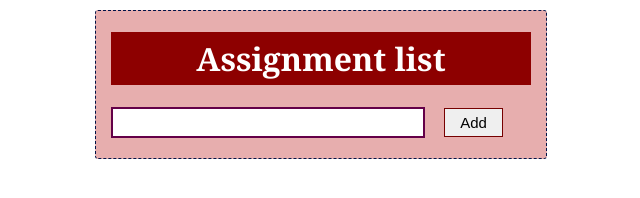
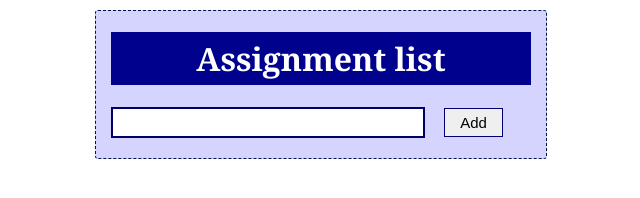
Before and after one commit to AutomatedArjane/todo_app_project, a website: page front_side/index.html in a window 1280 px wide. Shown: the whole page, without its empty margins (319-959 px from the left). Drawn offline with Linux system fonts and the light colour scheme.

Commit message:
Updated colours

```diff
--- a/front_side/styles.css
+++ b/front_side/styles.css
@@ -4,7 +4,7 @@ body {
 
   #container {
     width: 420px;
-    background-color:rgb(231, 174, 174);
+    background-color:rgb(212, 212, 255);
     border-radius: 3px;
     padding: 0px 15px 0px 15px;
     margin: 10px auto;
@@ -12,7 +12,7 @@ body {
   }
 
   h1 {
-    background-color: rgb(141, 0, 0);
+    background-color: rgb(0, 2, 141);
     text-align: center;
     color: white;
     padding: 5px;
@@ -24,14 +24,14 @@ body {
   }
 
   input[type=text] {
-    border: 2px solid #640048;
+    border: 2px solid rgb(0, 0, 100);
     padding: 5px;
     width: 300px;
     font-size: 15px;
   }
 
   button {
-    border: 1px solid #760000;
+    border: 1px solid rgb(0, 0, 118);
     margin-left: 15px;
     padding: 5px 15px;
     font-size: 15px;
@@ -40,6 +40,6 @@ body {
 
   .delete {
     cursor: pointer;
-    color: rgb(196, 0, 0);
+    color: rgb(210, 0, 0);
     font-weight: bold;
   }
```
